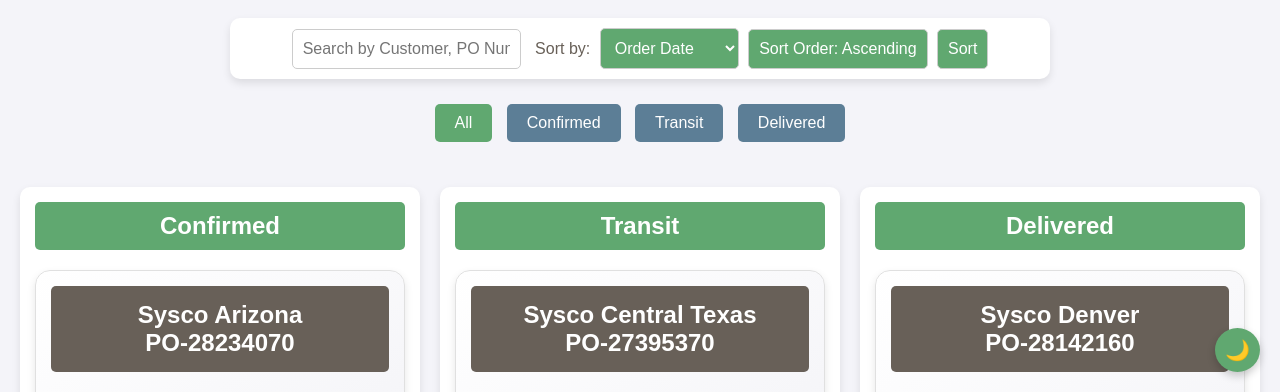
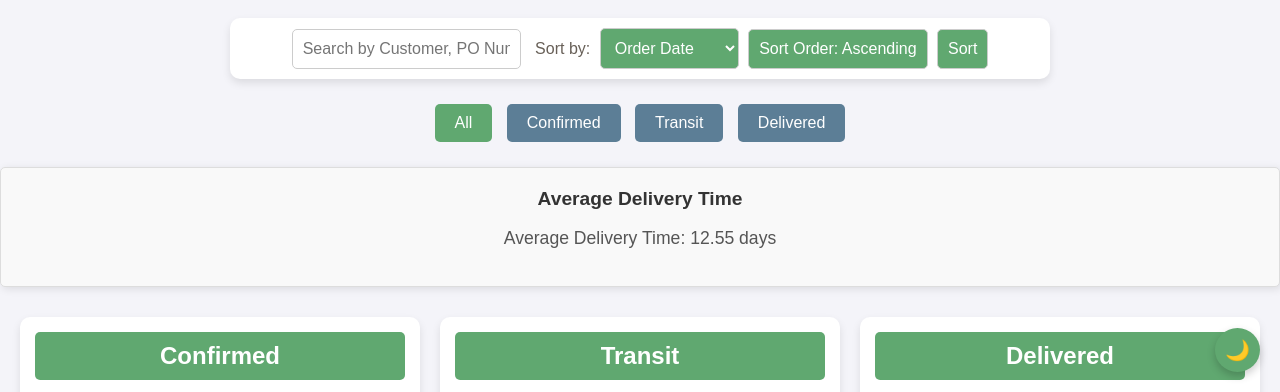
Before and after one commit to holt-ace/po-dashboard, a website: page index.html in a window 1280 px wide. Shown: the part 408-800 px from the top of the page. Drawn offline with Linux system fonts and the light colour scheme; no server answers.

Commit message:
avg deliv time

```diff
--- a/index.html
+++ b/index.html
@@ -38,6 +38,11 @@
         <button data-status="DELIVERED">Delivered</button>
     </div>
 
+    <div class="metric-card">
+        <h3>Average Delivery Time</h3>
+        <p id="average-delivery-time">Loading...</p>
+    </div>
+
 
     <div class="container" id="po-container">
         <div class="section" id="confirmed-section">
--- a/public/css/styles.css
+++ b/public/css/styles.css
@@ -214,6 +214,24 @@
             cursor: pointer;
             box-shadow: 0 4px 8px rgba(0, 0, 0, 0.2);
         }
+        .metric-card {
+            border: 1px solid #ddd;
+            padding: 20px;
+            margin: 10px 0;
+            text-align: center;
+            border-radius: 5px;
+            box-shadow: 2px 2px 8px rgba(0, 0, 0, 0.1);
+            background-color: #f9f9f9;
+        }
+        .metric-card h3 {
+            margin: 0 0 10px;
+            font-size: 1.2em;
+            color: #333;
+        }
+        .metric-card p {
+            font-size: 1.1em;
+            color: #555;
+        }
 
         @media (max-width: 768px) {
             header h1 {
--- a/public/js/main.js
+++ b/public/js/main.js
@@ -363,12 +363,35 @@
         });
     }
 
+        // Function to calculate average delivery time
+    function calculateAverageDeliveryTime() {
+        const deliveredPOs = poData.filter(po => po["Status"] === "DELIVERED");
+        if (deliveredPOs.length === 0) return "N/A";
+
+        const totalDays = deliveredPOs.reduce((sum, po) => {
+            const orderDate = new Date(po["Order Date"]);
+            const deliveryDate = new Date(po["Delivery Date"]);
+            return sum + ((deliveryDate - orderDate) / (1000 * 60 * 60 * 24));
+        }, 0);
+
+        return (totalDays / deliveredPOs.length).toFixed(2) + " days";
+    }
+
+    // Function to display average delivery time
+    function displayAverageDeliveryTime() {
+        const averageDeliveryTime = calculateAverageDeliveryTime();
+        const averageDeliveryTimeElement = document.getElementById('average-delivery-time');
+        averageDeliveryTimeElement.innerText = `Average Delivery Time: ${averageDeliveryTime}`;
+    }
+
 
     // Run notification check on page load
     window.onload = function() {
         displayPOs(poData);
         checkForDeliveryNotifications();
+        displayAverageDeliveryTime();
     }
+
 
     // Attach Event Listeners
 
```
